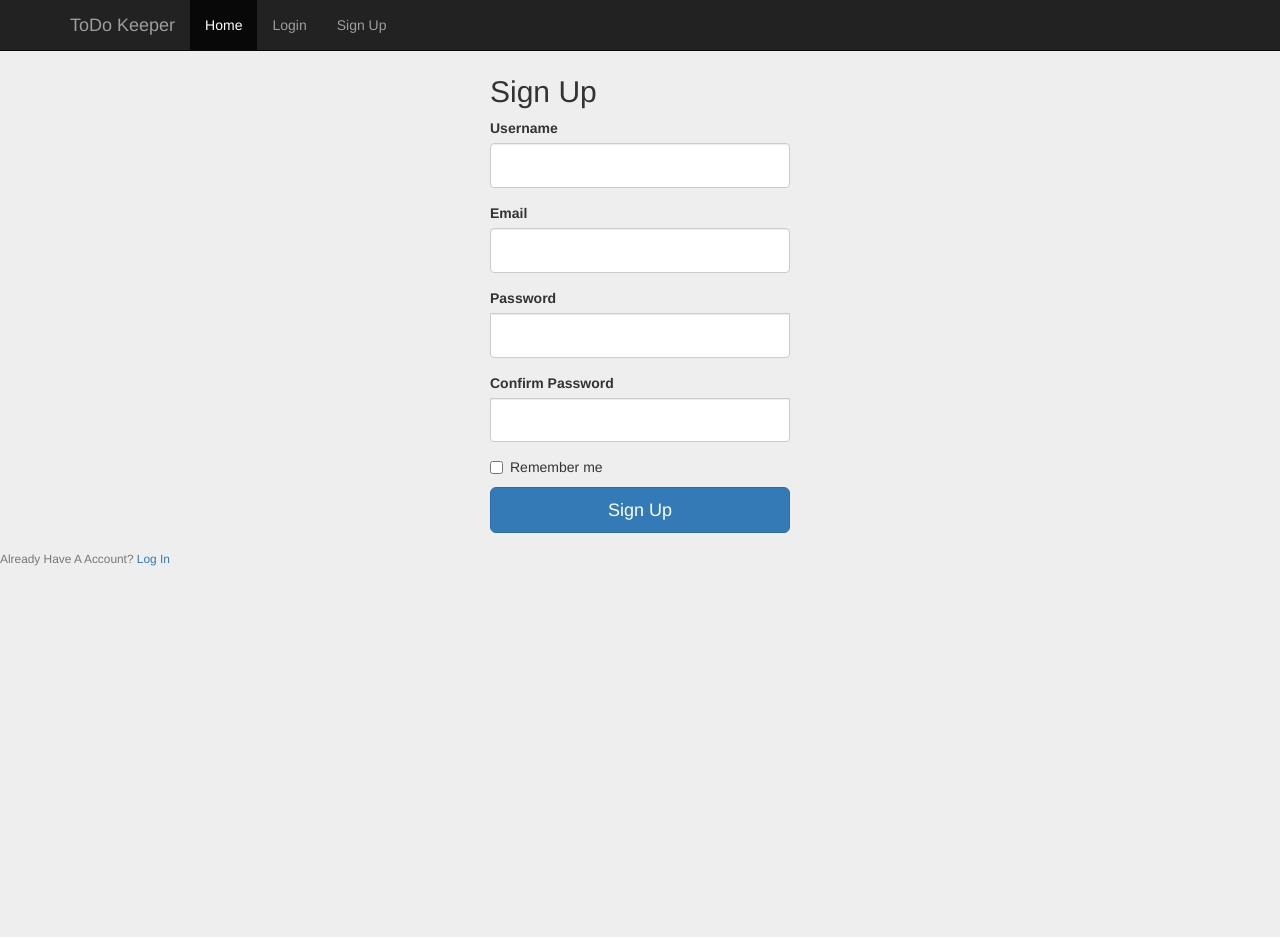
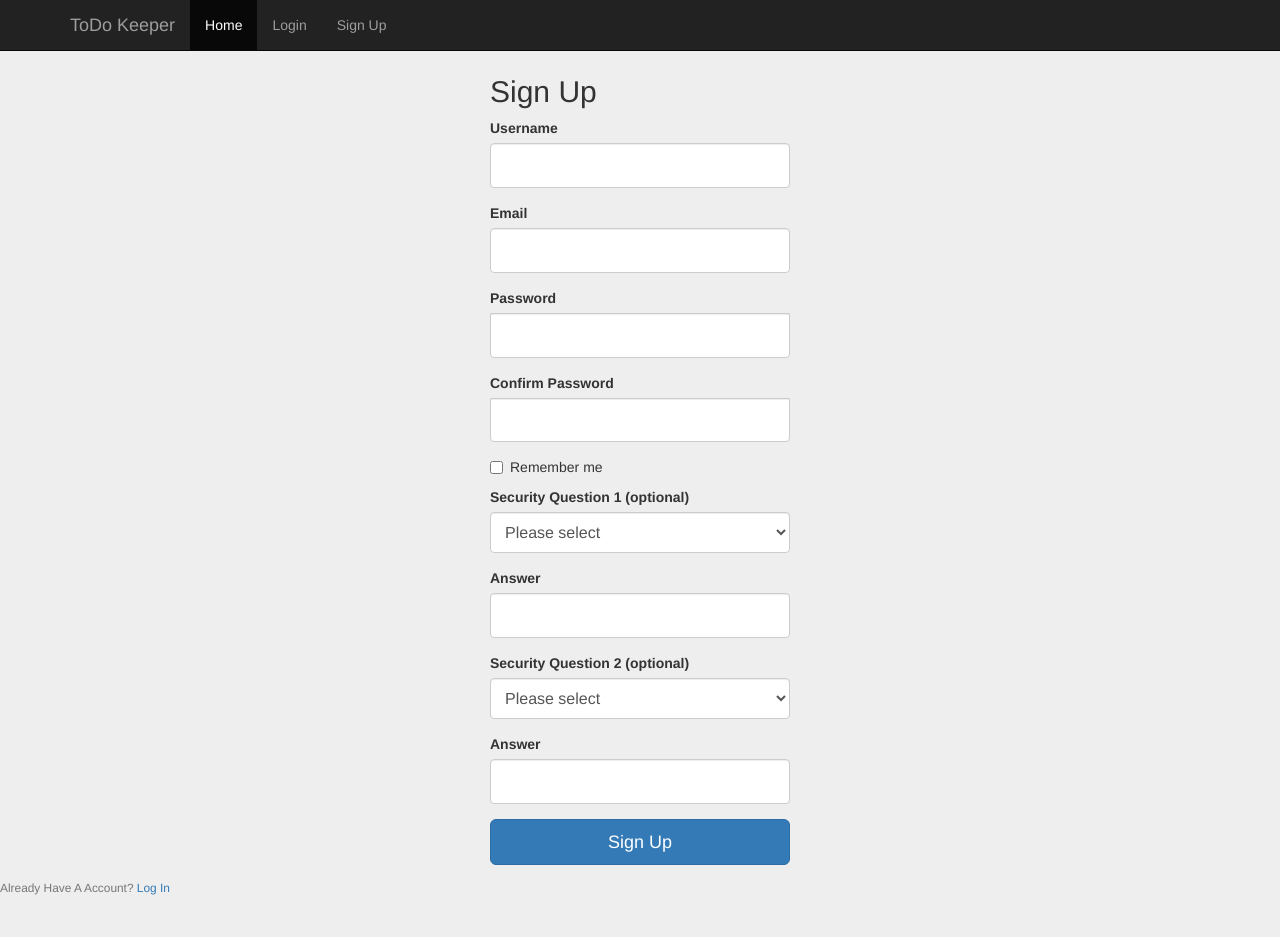
Before and after one commit to AbnerP/ToDo-Keeper, a Flask app: page /signup in a window 1280 px wide. Before the commit the page ends 566 px from the top, so only its background shows below. Run offline with Flask 2, Linux system fonts and the light colour scheme; some libraries are stand-ins or nearby versions.

Commit message:
Added security questions to sign up form with appropriate validators.

```diff
--- a/app/forms.py
+++ b/app/forms.py
@@ -1,7 +1,7 @@
 from werkzeug.security import check_password_hash
 from datetime import datetime
 from flask_wtf import FlaskForm
-from wtforms import StringField, PasswordField, BooleanField, DateField, SubmitField
+from wtforms import StringField, PasswordField, BooleanField, DateField, SubmitField, SelectField
 from wtforms.validators import DataRequired, InputRequired, Email, Length, EqualTo,ValidationError
 from app.models import User
 
@@ -21,6 +21,28 @@ class RegisterForm(FlaskForm):
     password = PasswordField('Password', validators=[DataRequired(),InputRequired(), Length(min=8, max=80)])
     confirm_password = PasswordField('Confirm Password', validators=[DataRequired(),InputRequired(), Length(min=8, max=80),EqualTo('password')])
     remember = BooleanField('Remember me')
+    security_question_1 = SelectField('Security Question 1 (optional)',
+                                    choices=[
+                                        ('default','Please select'),
+                                        ('friend', 'What is the first name of your best friend in high school?'),
+                                        ('pet', 'What was the name of your first pet?'),
+                                        ('cook', 'What was the first thing you learned to cook?'),
+                                        ('film', 'What was the first film you saw in a theater?'),
+                                        ('plane', 'Where did you go the first time you flew on a plane?'),
+                                        ('teacher', 'What is the last name of your favorite elementary school teacher?')
+                                    ], default='default')
+    security_answer_1 = StringField('Answer', validators=[Length(max=80)])
+    security_question_2 = SelectField('Security Question 2 (optional)',
+                                    choices=[
+                                        ('default','Please select'),
+                                        ('friend', 'What is the first name of your best friend in high school?'),
+                                        ('pet', 'What was the name of your first pet?'),
+                                        ('cook', 'What was the first thing you learned to cook?'),
+                                        ('film', 'What was the first film you saw in a theater?'),
+                                        ('plane', 'Where did you go the first time you flew on a plane?'),
+                                        ('teacher', 'What is the last name of your favorite elementary school teacher?')
+                                    ], default='default')
+    security_answer_2 = StringField('Answer', validators=[Length(max=80)])
 
     def validate_username(self,username):
         user = User.query.filter_by(username=username.data).first()
@@ -32,6 +54,29 @@ class RegisterForm(FlaskForm):
         if email:
             raise ValidationError("An account is already associated with this email address. Please choose another one.")
 
+    def validate_security_question_1(self, security_question_1):
+        if self.security_question_1.data != 'default':
+            if not self.security_answer_1.data:
+                raise ValidationError("Please enter an answer to your question.")
+
+    def validate_security_answer_1(self, security_answer_1):
+        if self.security_answer_1.data:
+            if self.security_question_1.data == 'default':
+                raise ValidationError("Please select a security question.")
+
+    def validate_security_question_2(self, security_question_2):
+        if self.security_question_2.data != 'default':
+            if not self.security_answer_2.data:
+                raise ValidationError("Please enter an answer to your question.")
+            if self.security_question_2.data == self.security_question_1.data:
+                raise ValidationError("Please select a question different from your first one.")
+
+    def validate_security_answer_2(self, security_answer_1):
+        if self.security_answer_2.data:
+            if self.security_question_2.data == 'default':
+                raise ValidationError("Please select a security question.")
+
+
 
 class TaskForm(FlaskForm):
     text = StringField('Task', validators=[DataRequired(),InputRequired(), Length(max=150)])
@@ -41,3 +86,16 @@ class TaskForm(FlaskForm):
     #def validate_date(form, date):
         #if date.data < datetime.date.today():
             #raise ValidationError("The date cannot be in the past!")
+
+# class RequestResetForm(FlaskForm):
+#     email = StringField('Email', validators=[DataRequired(), Email()])
+#     submit = SubmitField('Request Password Reset')
+
+#     def validate_email(self, email):
+#         user = User.query.filter_by(email=email.data).first()
+#         if user is None:
+#             raise ValidationError('There is no account with that email. You must register first.')
+
+# class ResetPasswordForm(FlaskForm):
+#     password = PasswordField('Password', validators=[DataRequired(),InputRequired(), Length(min=8, max=80)])
+#     submit = SubmitField('Reset Password')
--- a/app/models.py
+++ b/app/models.py
@@ -8,6 +8,10 @@ class User(UserMixin,db.Model): #Add UserMixin to DataBase Model
     username = db.Column(db.String(15), unique=True, nullable=False)
     email = db.Column(db.String(50), unique=True, nullable=False)
     password = db.Column(db.String(80),nullable=False)
+    security_question_1 = db.Column(db.String(15))
+    security_answer_1 = db.Column(db.String(80))
+    security_question_2 = db.Column(db.String(15))
+    security_answer_2 = db.Column(db.String(80))
     image_file = db.Column(db.String(20), nullable=False, default='default.jpg')
 
     tasks = db.relationship('Task',backref='creatorOfTask',lazy=True)
--- a/app/routes.py
+++ b/app/routes.py
@@ -49,7 +49,9 @@ def signup():
 
     if form.validate_on_submit():
         hashPass = generate_password_hash(form.password.data, method='sha256')
-        newUser = User(username=form.username.data, email=form.email.data, password=hashPass)
+        newUser = User(username=form.username.data, email=form.email.data, password=hashPass,
+                        security_question_1=form.security_question_1.data, security_answer_1=form.security_answer_1.data,
+                        security_question_2=form.security_question_2.data, security_answer_2=form.security_answer_2.data)
 
         db.session.add(newUser)
         db.session.commit()
--- a/app/templates/signup.html
+++ b/app/templates/signup.html
@@ -1,4 +1,4 @@
-<!-- Code template taken from https://github.com/PrettyPrinted/building_user_login_system/ -->
+<pip!-- Code template taken from https://github.com/PrettyPrinted/building_user_login_system/ -->
 
 {% extends "index.html" %}
 {% import "bootstrap/wtf.html" as wtf %}
@@ -22,6 +22,10 @@ ToDo Keeper - Sign Up
     {{ wtf.form_field(form.password) }}
     {{ wtf.form_field(form.confirm_password) }}
     {{ wtf.form_field(form.remember) }}
+    {{ wtf.form_field(form.security_question_1) }}
+    {{ wtf.form_field(form.security_answer_1) }}
+    {{ wtf.form_field(form.security_question_2) }}
+    {{ wtf.form_field(form.security_answer_2) }}
     <button class="btn btn-lg btn-primary btn-block" type="submit">Sign Up</button>
   </form>
 </div>
```
Also changed, not shown: app/users.db.
